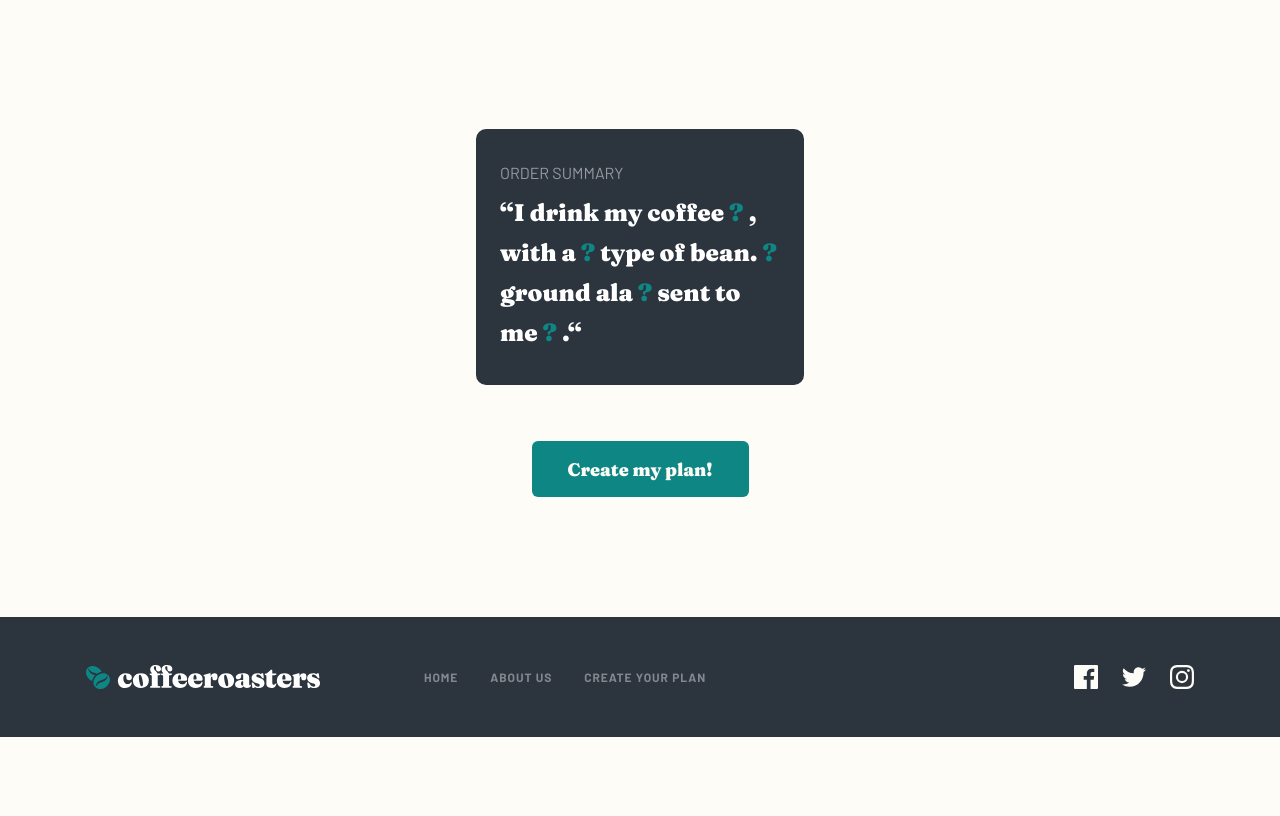
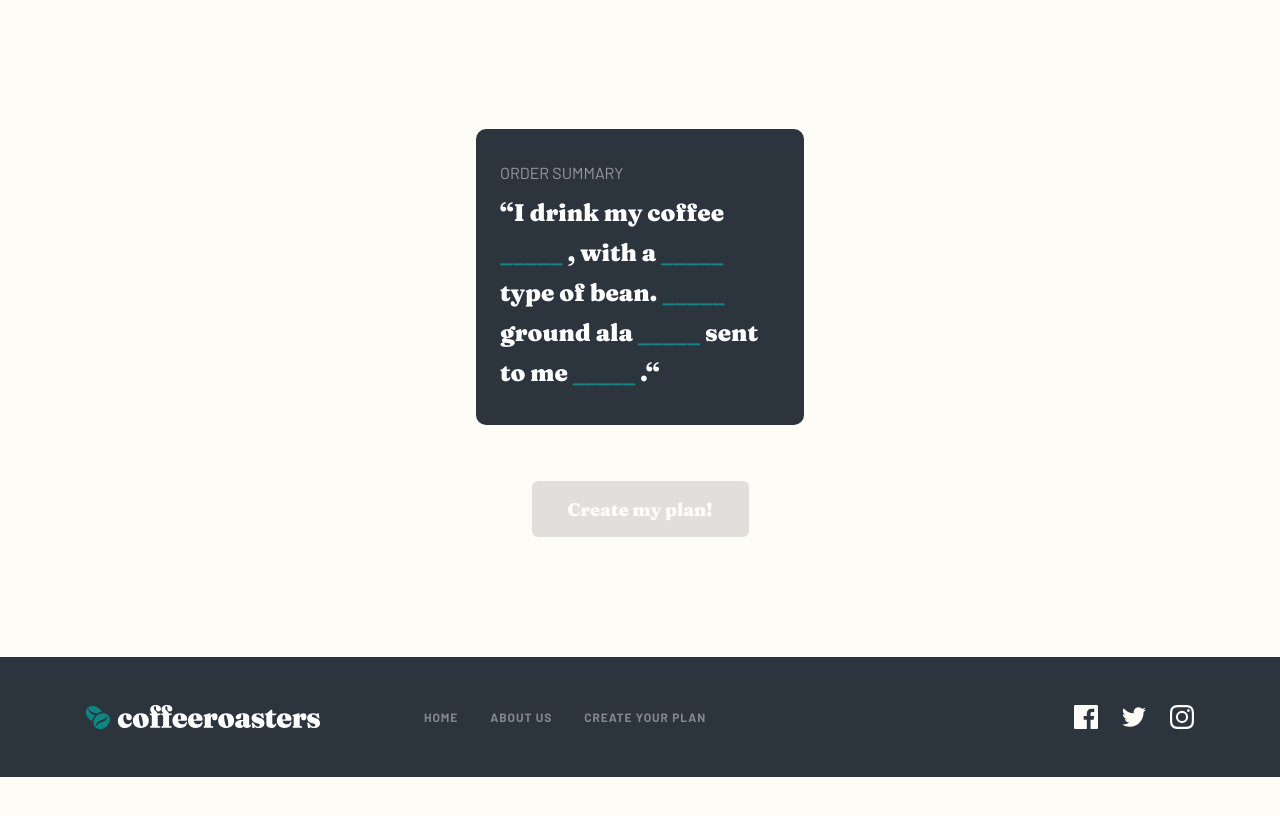
Before and after one commit to CharlesSquirel/caffeeroaster_frontendmentor, a Next.js app: page /plan in a window 1280 px wide. Shown: the part 2860-3676 px from the top of the page. Built offline with nearby package versions, Linux system fonts and the light colour scheme.

Commit message:
Refactor: close grind input when capsule is selected

```diff
--- a/app/components/CreatForm/CreatForm.tsx
+++ b/app/components/CreatForm/CreatForm.tsx
@@ -1,14 +1,17 @@
 'use client';
+import { defaultFormData } from 'app/data/defaultFormData';
 import { dropdownData } from 'app/data/formData';
+import { FormTypes } from 'app/utils/types/formTypes';
 import { FormProvider, SubmitHandler, useForm } from 'react-hook-form';
 import DropdownForm from '../common/DropdownForm.tsx/DropdownForm';
 import DropdownOption from '../common/DropdownOption/DropdownOption';
-import PlanButton from '../common/PlanButton';
 import Summary from '../Summary/Summary';
 
 export default function CreateForm() {
-  const methods = useForm<FormData>();
-  const onSubmit: SubmitHandler<FormData> = (data) => console.log(data);
+  const methods = useForm<FormTypes>({
+    defaultValues: defaultFormData,
+  });
+  const onSubmit: SubmitHandler<FormTypes> = (data) => console.log(data);
   return (
     <FormProvider {...methods}>
       <form
@@ -40,7 +43,6 @@ export default function CreateForm() {
           ))}
         </div>
         <Summary />
-        <PlanButton mode="submit" />
       </form>
     </FormProvider>
   );
--- a/app/components/Summary/Summary.tsx
+++ b/app/components/Summary/Summary.tsx
@@ -1,10 +1,28 @@
+'use client';
+
+import { useFormContext } from 'react-hook-form';
+import PlanButton from '../common/PlanButton';
 import SummaryDynamicInfo from './SummaryDynamicInfo';
 
 export default function Summary() {
+  const { watch } = useFormContext();
+  const [how_drink, type, grammage, grind, deliver] = watch([
+    'how_drink',
+    'type',
+    'grammage',
+    'grind',
+    'deliver',
+  ]);
+  const isButtonDisabled = [how_drink, type, grammage, grind, deliver].some(
+    (value) => value === '',
+  );
   return (
-    <article className="mb-[56px] flex w-[328px] flex-col gap-2 rounded-[10px] bg-chooseBg px-6 py-8 text-white">
-      <h3 className="text-base uppercase opacity-50">Order Summary</h3>
-      <SummaryDynamicInfo />
-    </article>
+    <>
+      <article className="mb-[56px] flex w-[328px] flex-col gap-2 rounded-[10px] bg-chooseBg px-6 py-8 text-white">
+        <h3 className="text-base uppercase opacity-50">Order Summary</h3>
+        <SummaryDynamicInfo />
+      </article>
+      <PlanButton mode="submit" disabled={isButtonDisabled} />
+    </>
   );
 }
--- a/app/components/Summary/SummaryDynamicInfo.tsx
+++ b/app/components/Summary/SummaryDynamicInfo.tsx
@@ -3,6 +3,8 @@
 import { fraunces } from '@/fonts/fonts';
 import { mapDrink, mapDrinkPrefix } from 'app/utils/switch/mappers';
 import { useFormContext } from 'react-hook-form';
+
+export const blankedSeparator = ' _____ ';
 
 export default function SummaryDynamicInfo() {
   const { watch } = useFormContext();
@@ -21,16 +23,20 @@ export default function SummaryDynamicInfo() {
     <p className={`${fraunces.className} text-[24px] leading-[40px]`}>
       “I drink my coffee {mappedDrinkPrefix}
       <span className="text-cyan">{mappedDrink}</span>, with a
-      <span className="capitalize text-cyan">{type ? ` ${type} ` : ' ? '}</span>
+      <span className="capitalize text-cyan">
+        {type ? ` ${type} ` : blankedSeparator}
+      </span>
       type of bean.
-      <span className="text-cyan">{grammage ? ` ${grammage}g ` : ' ? '}</span>
+      <span className="text-cyan">
+        {grammage ? ` ${grammage}g ` : blankedSeparator}
+      </span>
       ground ala
       <span className="capitalize text-cyan">
-        {grind ? ` ${grind} ` : ' ? '}
+        {grind ? ` ${grind} ` : blankedSeparator}
       </span>
       sent to me
       <span className="capitalize text-cyan">
-        {deliver ? ` Every ${deliver}` : ' ? '}
+        {deliver ? ` Every ${deliver}` : blankedSeparator}
       </span>
       .“
     </p>
--- a/app/components/common/DropdownForm.tsx/DropdownForm.tsx
+++ b/app/components/common/DropdownForm.tsx/DropdownForm.tsx
@@ -2,7 +2,12 @@
 
 import { fraunces } from '@/fonts/fonts';
 import ArrowUp from '@/icons/ArrowIcon';
-import React, { PropsWithChildren, ReactElement, useState } from 'react';
+import React, {
+  PropsWithChildren,
+  ReactElement,
+  useEffect,
+  useState,
+} from 'react';
 import { useFormContext } from 'react-hook-form';
 
 interface DropdownFormProps {
@@ -40,6 +45,12 @@ export default function DropdownForm({
 
   const isDisabled = how_drink === 'capsule' && index === 3;
 
+  useEffect(() => {
+    if (how_drink === 'capsule' && index === 3) {
+      setIsDropdownActive(false); // Close the dropdown with index 3 if capsule is selected
+    }
+  }, [how_drink, index]);
+
   return (
     <div
       className={`${isDisabled && 'opacity-50'} flex w-[328px] flex-col gap-[16px] text-greay`}
@@ -52,7 +63,9 @@ export default function DropdownForm({
         </h2>
         <ArrowUp
           className={`${isDropdownActive && 'rotate-180'} ${isDisabled && 'pointer-events-none'} cursor-pointer`}
-          onClick={() => setIsDropdownActive(!isDropdownActive)}
+          onClick={() => {
+            setIsDropdownActive(!isDropdownActive);
+          }}
         />
       </div>
       {isDropdownActive && childrenWithProps}
--- a/app/components/common/PlanButton.tsx
+++ b/app/components/common/PlanButton.tsx
@@ -3,14 +3,19 @@ import Link from 'next/link';
 
 interface PlanButtonProps {
   mode?: 'link' | 'submit';
+  disabled?: boolean;
 }
 
-export default function PlanButton({ mode }: PlanButtonProps) {
+export default function PlanButton({ mode, disabled }: PlanButtonProps) {
   const commonClasses = `${fraunces.className} h-[56px] w-[217px] rounded-md bg-cyan px-[31px] py-[13px] text-[18px] font-black leading-[25px] text-cream hover:bg-btnHover`;
 
   if (mode === 'submit') {
     return (
-      <button className={commonClasses} type="submit">
+      <button
+        className={`${commonClasses} ${disabled && 'bg-disabledBtn pointer-events-none'}`}
+        type="submit"
+        disabled={disabled}
+      >
         Create my plan!
       </button>
     );
--- /dev/null
+++ b/app/data/defaultFormData.ts
@@ -0,0 +1,9 @@
+import { FormTypes } from 'app/utils/types/formTypes';
+
+export const defaultFormData: FormTypes = {
+  how_drink: '',
+  type: '',
+  grammage: '',
+  grind: '',
+  deliver: '',
+};
--- a/app/utils/switch/mappers.ts
+++ b/app/utils/switch/mappers.ts
@@ -1,3 +1,4 @@
+import { blankedSeparator } from '@/components/Summary/SummaryDynamicInfo';
 import { DrinkEnum } from '../types/formTypes';
 
 export const mapDrink = (text: DrinkEnum): string => {
@@ -9,7 +10,7 @@ export const mapDrink = (text: DrinkEnum): string => {
     case DrinkEnum.FILTER:
       return ' Filter';
     default:
-      return ' ? ';
+      return blankedSeparator;
   }
 };
 
--- a/tailwind.config.ts
+++ b/tailwind.config.ts
@@ -17,6 +17,7 @@ const config: Config = {
         btnHover: '#66D2CF',
         chooseBg: '#2c343e',
         dropdownOptionBg: '#F4F1EB',
+        disabledBtn: '#E2DEDB',
       },
     },
   },
```
